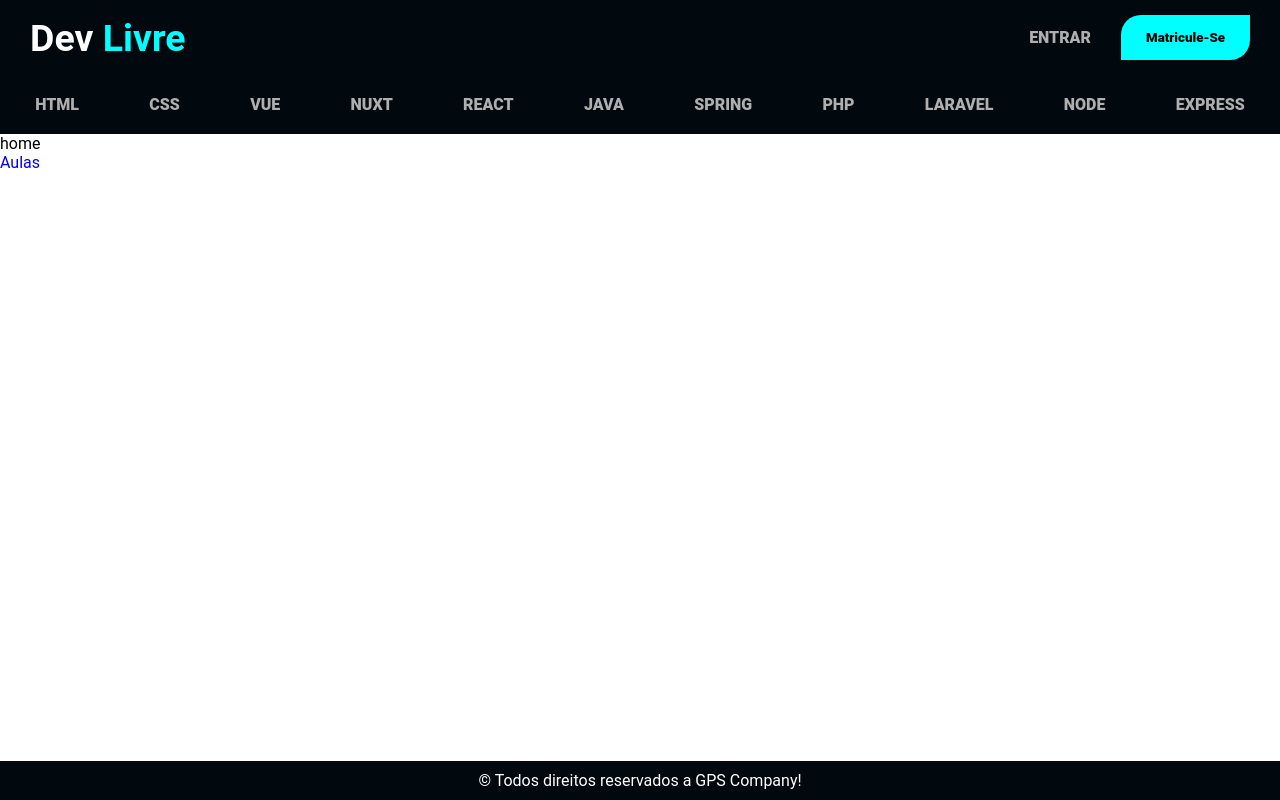
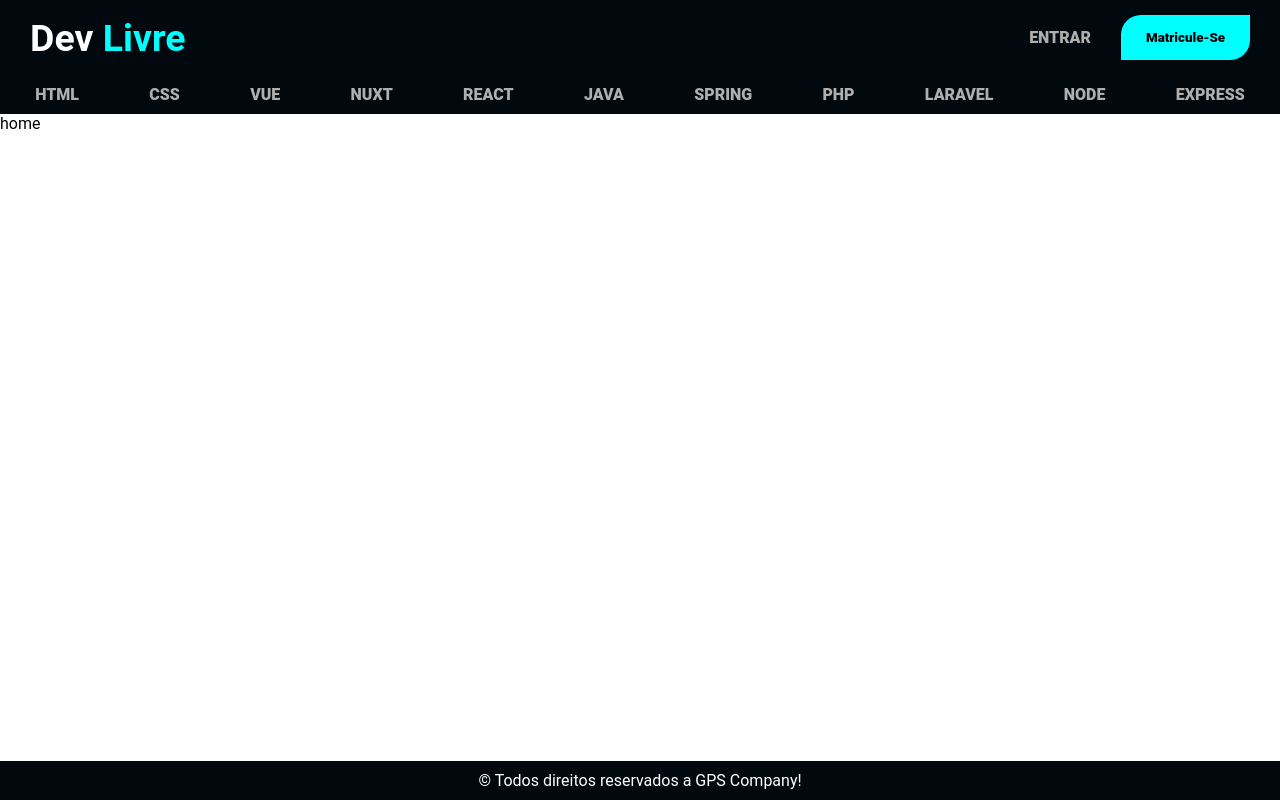
Before and after one commit to AndrewGPFranco/FE_TIv2, a Vue app: page / in a window 1280 px wide. Built offline with nearby package versions, Linux system fonts and the light colour scheme; a web font is replaced by a local one.

Commit message:
feat: iniciando a lógica para mostrar as aulas da tecnologia escolhida pelo usuario

```diff
--- a/src/components/Inicio/Categorias.vue
+++ b/src/components/Inicio/Categorias.vue
@@ -1,23 +1,67 @@
 <template>
     <div class="container">
-        <p>HTML</p>
-        <p>CSS</p>
-        <p>VUE</p>
-        <p>NUXT</p>
-        <p>REACT</p>
-        <p>JAVA</p>
-        <p>SPRING</p>
-        <p>PHP</p>
-        <p>LARAVEL</p>
-        <p>NODE</p>
-        <p>EXPRESS</p>
+        <p>
+            <router-link to="/aulas/HTML">
+                HTML
+            </router-link>
+        </p>
+        <p>
+            <router-link to="/aulas/CSS">
+                CSS
+            </router-link>
+        </p>
+        <p>
+            <router-link to="/aulas/Vue">
+                VUE
+            </router-link>
+        </p>
+        <p>
+            <router-link to="/aulas/NUXT">
+                NUXT
+            </router-link>
+        </p>
+        <p>
+            <router-link to="/aulas/REACT">
+                REACT
+            </router-link>
+        </p>
+        <p>
+            <router-link to="/aulas/JAVA">
+                JAVA
+            </router-link>
+        </p>
+        <p>
+            <router-link to="/aulas/SPRING">
+                SPRING
+            </router-link>
+        </p>
+        <p>
+            <router-link to="/aulas/PHP">
+                PHP
+            </router-link>
+        </p>
+        <p>
+            <router-link to="/aulas/LARAVEL">
+                LARAVEL
+            </router-link>
+        </p>
+        <p>
+            <router-link to="/aulas/NODE">
+                NODE
+            </router-link>
+        </p>
+        <p>
+            <router-link to="/aulas/EXPRESS">
+                EXPRESS
+            </router-link>
+        </p>
     </div>
 </template>
 
 <script lang="ts">
-    export default {
-        name: "Categorias"
-    }
+export default {
+    name: "Categorias"
+}
 </script>
 
 <style scoped>
@@ -31,15 +75,15 @@
     font-weight: 400;
 }
 
-.container p {
+.container a {
     padding: 10px;
     cursor: pointer;
     font-weight: 800;
-    font-family: 'Roboto',sans-serif;
+    font-family: 'Roboto', sans-serif;
     color: rgb(175, 175, 175);
 }
 
-.container p:hover {
+.container a:hover {
     color: aqua;
 }
 </style>
--- a/src/pages/aulas.vue
+++ b/src/pages/aulas.vue
@@ -62,10 +62,11 @@ export default {
             const headers = {
                 'Authorization': `Bearer ${token}`,
             };
-            axios.get("http://localhost:8080/api/dados/aulas", { headers })
+            const tech = this.$route.params.tech;
+            axios.get("http://localhost:8080/api/aulas/tecnologia/" + tech, { headers })
                 .then((response) => {
                     if (response.status === 200) {
-                        this.dados = response.data['Aulas Encontradas: '];
+                        this.dados = response.data;
                     }
                     else {
                         console.error('Erro na requisição:', response.status);
@@ -75,15 +76,24 @@ export default {
                     console.error('Erro ao obter dados:', error);
                 });
         },
+        destroy() {
+            this.dados = [];
+        }
     },
     created() {
         this.aulas();
+    },
+    beforeRouteUpdate(to, from, next) {
+        this.destroy();
+        this.aulas()
+        next();
     },
     watch: {
         $route: {
             immediate: true,
             handler(to) {
-                document.title = to.meta.title || 'TI for All - Aulas';
+                const tech = this.$route.params.tech;
+                document.title = to.meta.title || 'TI for All - Aulas de ' + tech;
             }
         },
     },
--- a/src/pages/home.vue
+++ b/src/pages/home.vue
@@ -5,9 +5,6 @@
     <div>
         <Categorias />
         <p>home</p>
-        <router-link to="/aulas">
-            Aulas
-        </router-link>
     </div>
     <footer>
         <Rodape />
--- a/src/pages/login.vue
+++ b/src/pages/login.vue
@@ -40,7 +40,7 @@ export default {
                 .then((response) => {
                 const Token = response.data.token;
                 localStorage.setItem('Token', Token);
-                this.$router.push({ name: "aulas" });
+                this.$router.push({ name: "home" });
             })
                 .catch((error) => {
                 console.log(error);
--- a/src/router/index.ts
+++ b/src/router/index.ts
@@ -22,7 +22,7 @@ const router = createRouter({
       meta: { requiresAuth: false },
     },
     {
-      path: "/aulas",
+      path: "/aulas/:tech",
       name: "aulas",
       component: aulasVue,
       meta: { requiresAuth: true },
```
